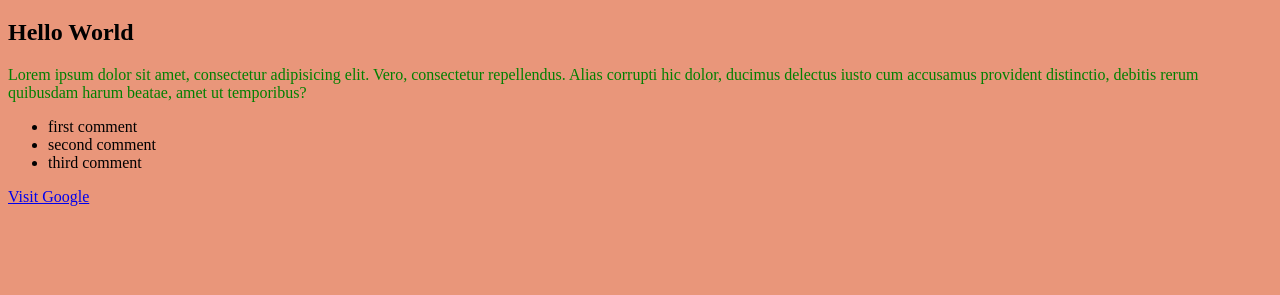
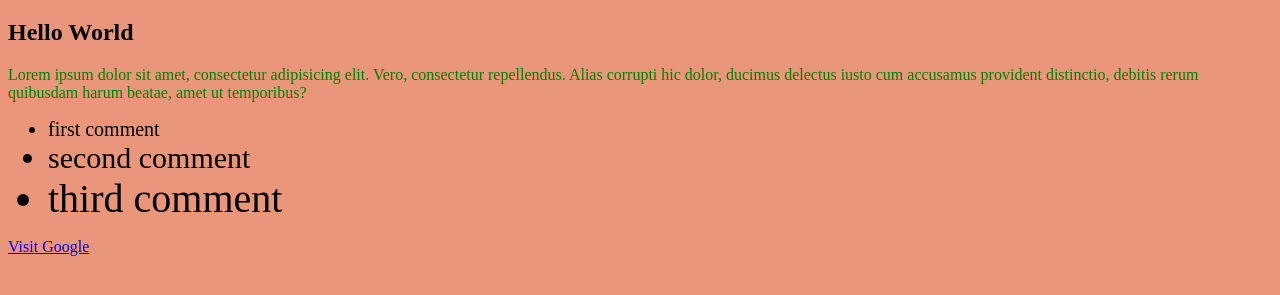
Before and after one commit to jlvogel/wk5day1, a plain HTML site: page index.html in a window 1280 px wide. Shown: the part 61-356 px from the top of the page. Drawn offline with Linux system fonts and the light colour scheme.

Commit message:
having too much fun iterating over element collections

```diff
--- a/script.js
+++ b/script.js
@@ -109,3 +109,17 @@ console.log(document.getElementsByClassName('comment'))
 
 commentEls = document.querySelectorAll('.comment')
 console.log(commentEls)
+
+for(let commentEl of commentEls) {
+  console.log(commentEl)
+}
+
+for(let commentEl of commentEls) {
+  console.log(commentEl)
+  commentEl.style.fontSize = '30px'
+}
+
+commentEls.forEach((commentEl, index) => {
+  index+=2
+  commentEl.style.fontSize = `${index*10}px`
+})
--- a/style.css
+++ b/style.css
@@ -5,3 +5,7 @@ body {
 /* #title {
   text-align:center
 } */
+
+/* .comment {
+  font-size: 30px;
+} */
```
